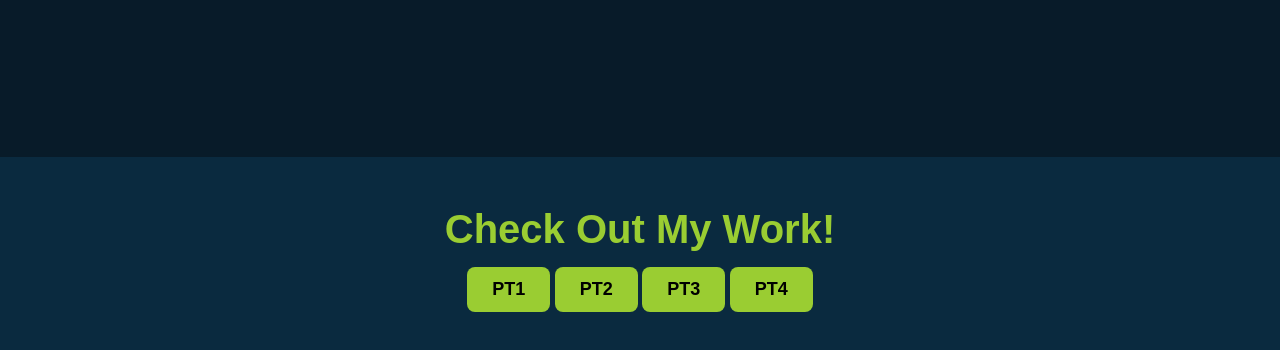
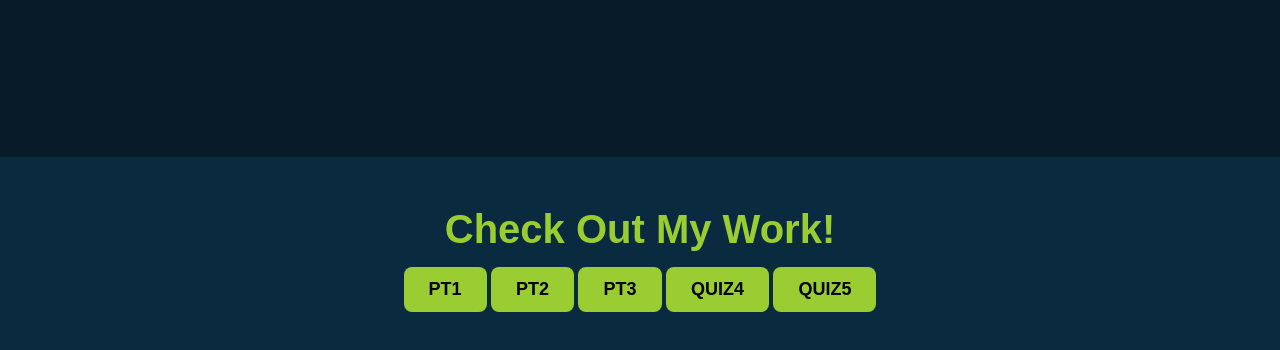
Before and after one commit to pudgii/pudgii.github.io, a plain HTML site: page index.html in a window 1280 px wide. Shown: the part 622-972 px from the top of the page. Drawn offline with nearby package versions, Linux system fonts and the light colour scheme.

Commit message:
Update index.html

```diff
--- a/index.html
+++ b/index.html
@@ -168,7 +168,8 @@
         <a href="https://pudgii.github.io/activity2.github.io/" target="_blank">PT1</a>
         <a href="https://pudgii.github.io/activity3.github.io/" target="_blank">PT2</a>
         <a href="https://pudgii.github.io/subject.github.io/" target="_blank">PT3</a>
-        <a href="https://pudgii.github.io/search.github.io/" target="_blank">PT4</a>
+        <a href="https://pudgii.github.io/search.github.io/" target="_blank">QUIZ4</a>
+        <a href="https://pudgii.github.io/quiz5/" target="_blank">QUIZ5</a>
     </section>
 </body>
 </html>
```
